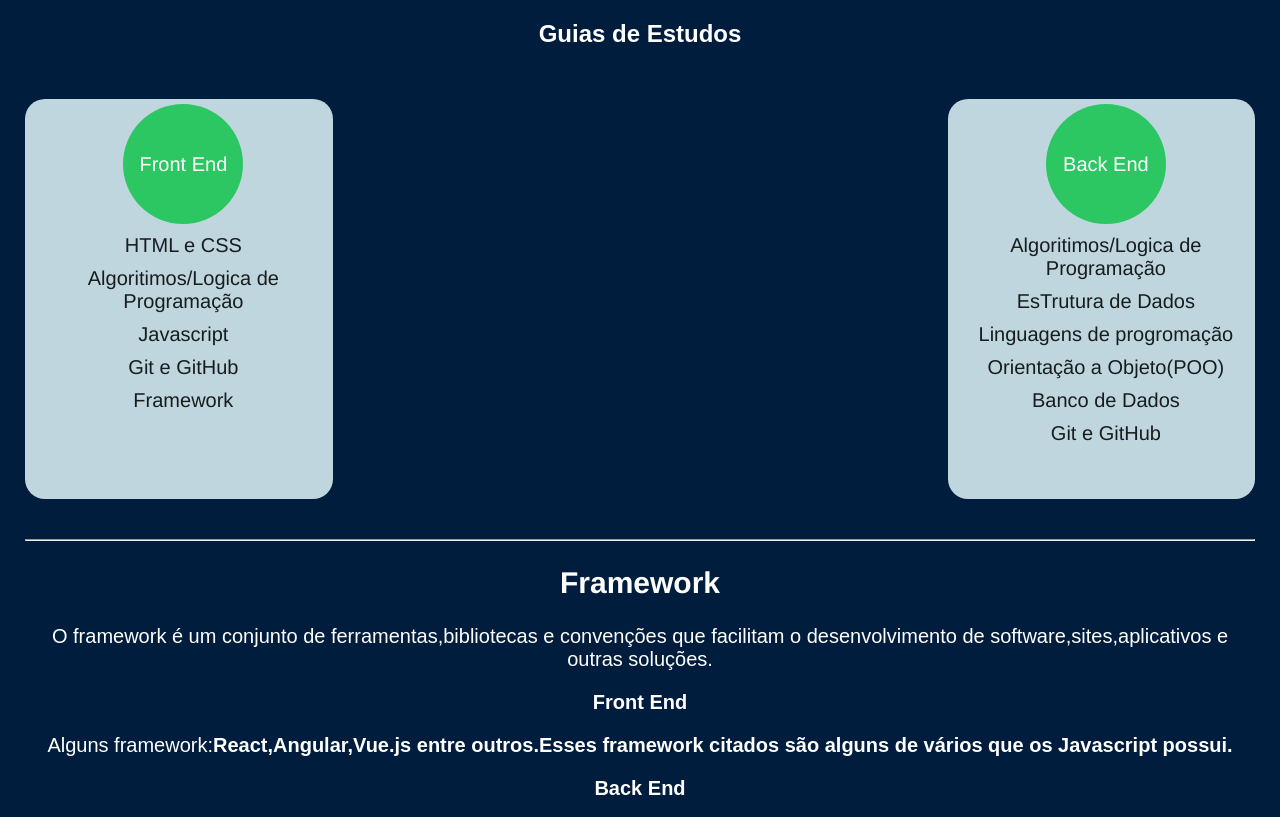
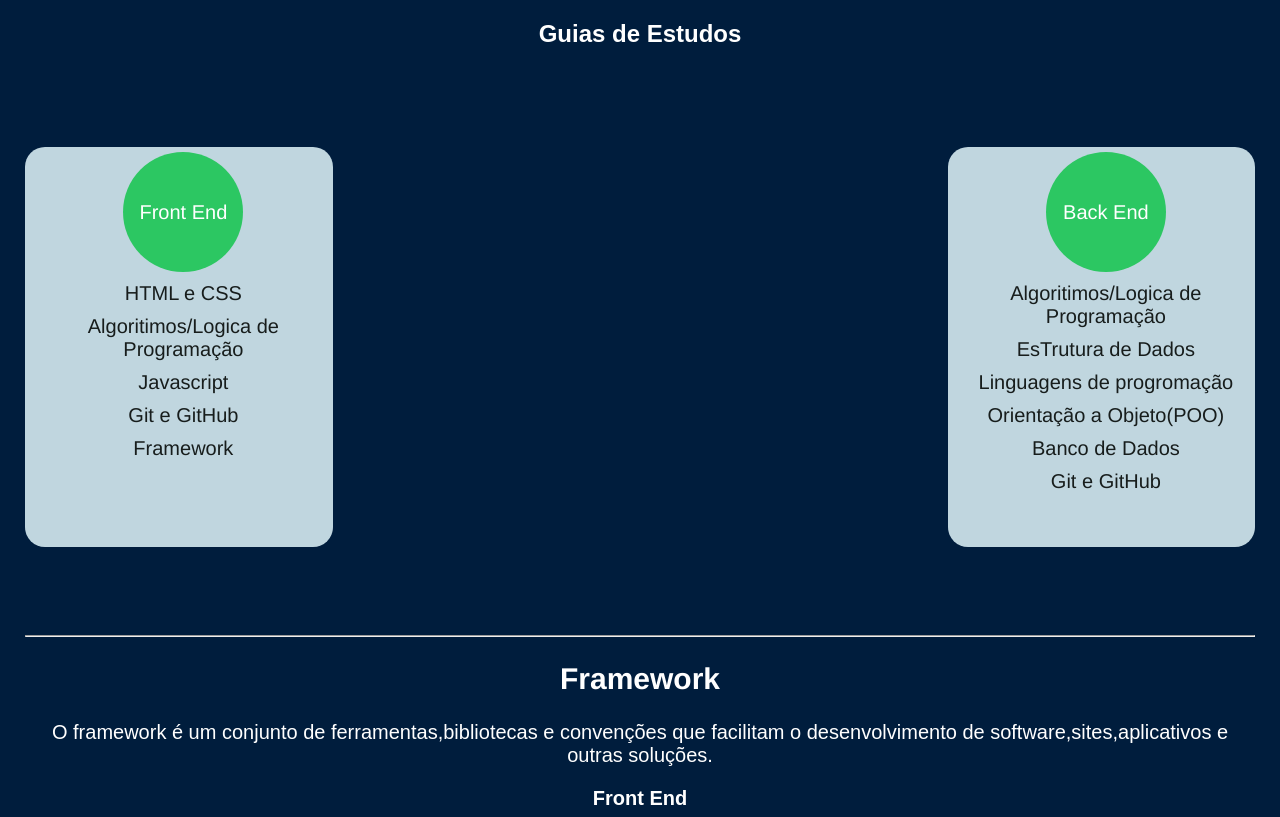
Before and after one commit to Orlando-Paulo99/MundoDev, a plain HTML site: page index.html in a window 1280 px wide. Shown: the part 485-1302 px from the top of the page. Drawn offline with Linux system fonts and the light colour scheme.

Commit message:
first move

```diff
--- a/style.css
+++ b/style.css
@@ -55,10 +55,10 @@ body{
 
 .container-guia{
     display: flex;
+    flex-wrap: wrap;
+    padding: 5rem 0;
     justify-content: space-between;
-    padding: 2rem 0;
     position: relative;
-
 
 
 
```
